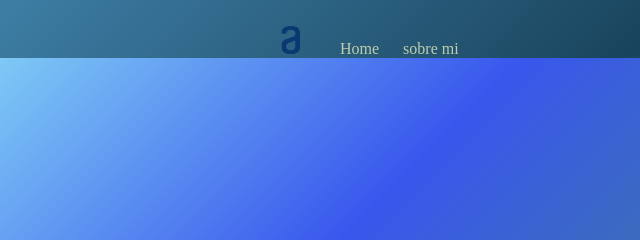
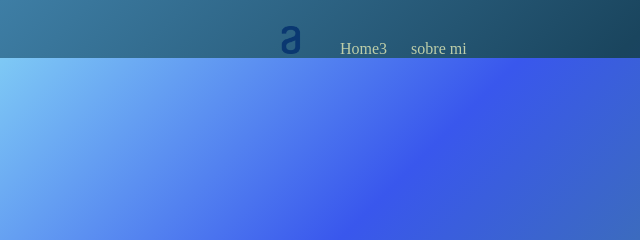
Before and after one commit to Edisonfeh/challenge, a plain HTML site: page index.html in a window 1280 px wide. Shown: the top 240 px of the page, 0-640 px from the left. Drawn offline with Linux system fonts and the light colour scheme; a web font is replaced by a local one.

Commit message:
actualiza index

```diff
--- a/aplicacion.js
+++ b/aplicacion.js
@@ -10,12 +10,14 @@ botonCopiar.style.display = "none";
 inputDestino.style.display ="none";
 imagen1.style.display = "block"
 //funcion para encriptar
+
 function encriptarTexto(texto){
     if (!/^[a-z ñ]+$/.test(texto)) {
         alert("El texto debe ser en minúsculas,sin acentos y sin caracteres especiales");//validacion de caracteres especiales en boton encriptar
         return undefined;
 
     }
+
     const reglas ={
         a:"ai",
         e:"enter",
@@ -25,7 +27,10 @@ function encriptarTexto(texto){
     };
 
     return texto.split("").map(letra=>reglas[letra]||letra).join("");
+
 }
+
+
 //Funcion para desencriptar texto
 
 function DesencriptarTexto(texto) {
--- a/index.html
+++ b/index.html
@@ -10,7 +10,7 @@
 
         <nav class="header__menu">
             <img src="./assets/Logo.png" alt="logo de alura" width="70px">
-        <a class="header__menu__link" href="https:www.instagram.com">Home</a>
+        <a class="header__menu__link" href="https:www.instagram.com">Home3</a>
         <a class="header__menu__link" href="https:www.instagram.com ">sobre mi</a>
         </nav>
         </header>
@@ -29,7 +29,7 @@
                     <h1 class="estilo__fuente__titulo"> Ingrese Texto a Encriptar
                     </h1>
 
-                    <input class="estilo__cajadetexto" id="input__origen"  type="text" placeholder="algo">
+                    <input class="estilo__cajadetexto" id="input__origen"  type="text" placeholder="algo" >
 
                     <div class="presentacion__botones">
                         <a class="estilo__boton__encriptador" id="boton__encriptar" >Encriptar</a>
```
